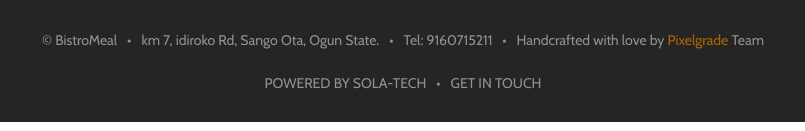
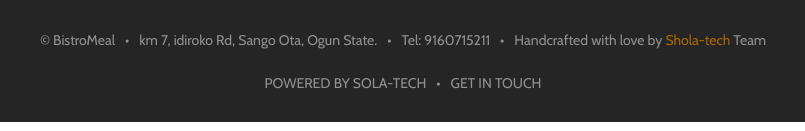
Before and after one commit to Shola-tech/ecommerce-restaurant, a plain HTML site: page index.html in a window 1280 px wide. Shown: the part 3843-3974 px from the top of the page, 237-1042 px from the left. Drawn offline with nearby package versions, Linux system fonts and the light colour scheme; a web font is replaced by a local one.

Commit message:
Update index.html

```diff
--- a/index.html
+++ b/index.html
@@ -218,7 +218,7 @@
           <li>© BistroMeal</li>
           <li>km 7, idiroko Rd, Sango  Ota, Ogun State.</li>
           <li>Tel: 9160715211</li>
-          <li>Handcrafted with love by <a href="#">Pixelgrade</a> Team</li>
+          <li>Handcrafted with love by <a href="#">Shola-tech</a> Team</li>
       </ul>
       <ul class="CTA">
           <li><a href="#">POWERED BY SOLA-TECH</a></li>
```
